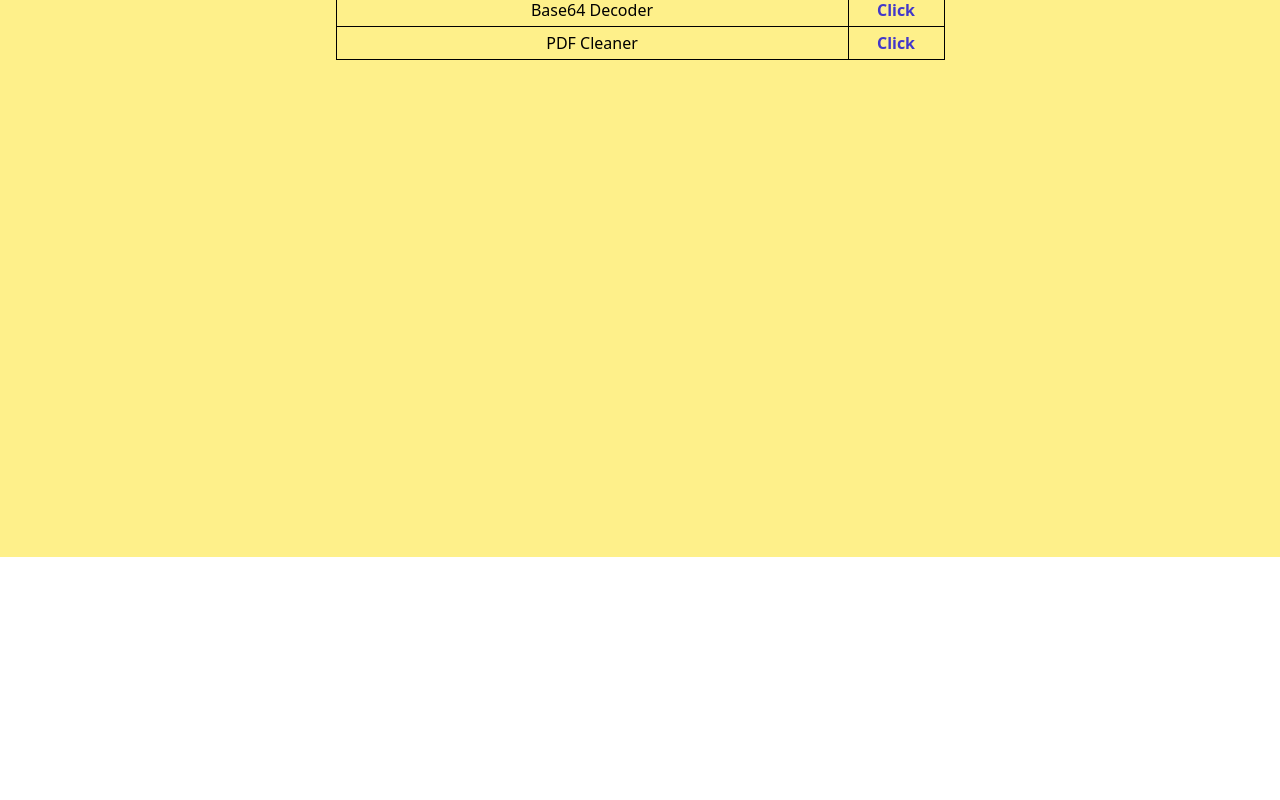
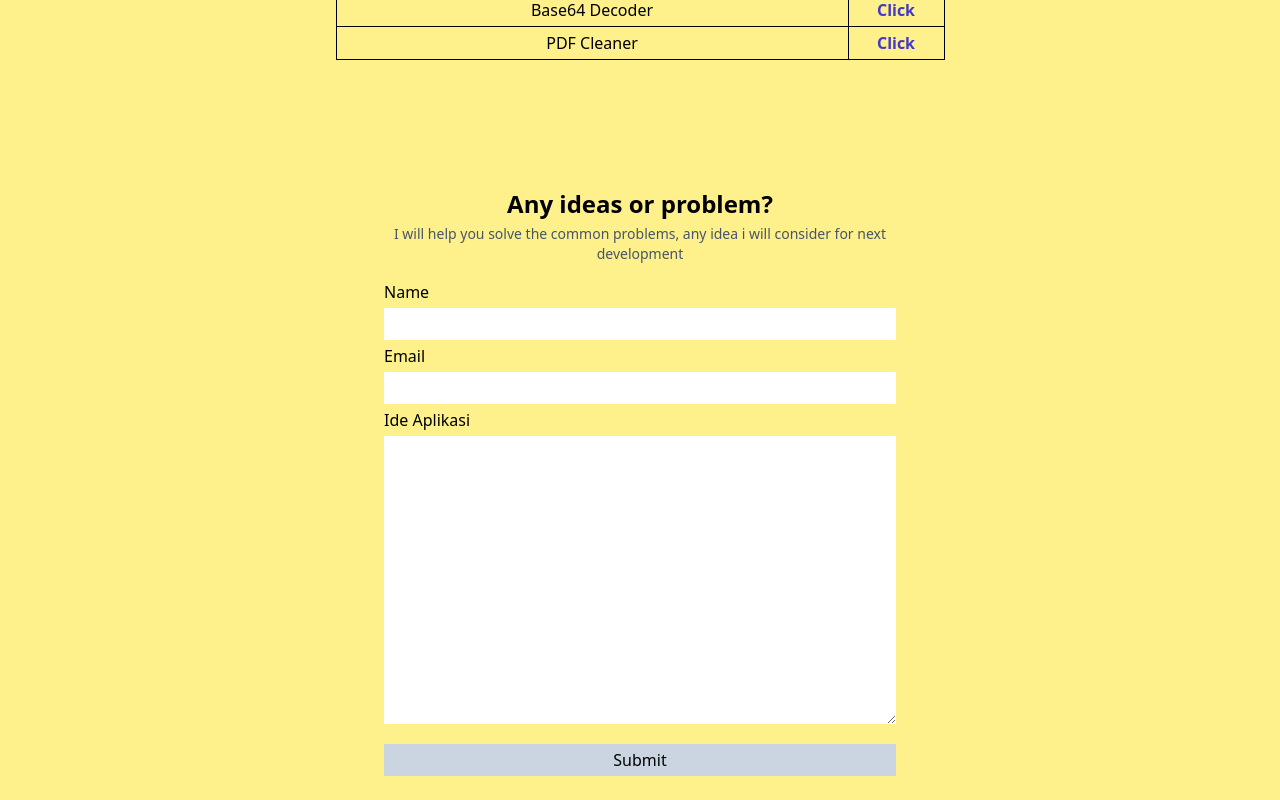
Before and after one commit to hadhaz/cs-useful-tools, a Next.js app: page / in a window 1280 px wide. Shown: the part 243-1043 px from the top of the page. Before the commit the page ends 800 px from the top, so only its background shows below. Built offline with nearby package versions, Linux system fonts and the light colour scheme.

Commit message:
add form

```diff
--- /dev/null
+++ b/core/components/ContactForm.tsx
@@ -0,0 +1,129 @@
+import React, { useState, useRef } from "react";
+import Status from "./Status";
+
+export default function ContactForm() {
+  const [error, setError] = useState<string | null>(null);
+  const nameRef = useRef<HTMLInputElement>(null);
+  const emailRef = useRef<HTMLInputElement>(null);
+  const ideaRef = useRef<HTMLTextAreaElement>(null);
+
+  async function submitHandler(e: React.FormEvent<HTMLFormElement>) {
+    e.preventDefault();
+
+    const name = nameRef.current!.value;
+    const email = emailRef.current!.value;
+    const idea = ideaRef.current!.value;
+
+    if (name === "") {
+      setError("Please enter a valid name");
+      nameRef.current?.focus();
+      return;
+    }
+
+    if (email === "" || !validateEmail(email)) {
+      setError("Please enter a valid email");
+      emailRef.current?.focus();
+      return;
+    }
+
+    if (!validateIdea(idea)) {
+      setError("Please enter minimum 4 words and maximum 100 words");
+      ideaRef.current?.focus();
+      return;
+    }
+
+    await fetch("/api/email", {
+      method: "POST",
+      body: JSON.stringify({
+        name,
+        email,
+        idea,
+      }),
+      headers: {
+        "Content-Type": "application/json",
+      },
+    });
+
+    nameRef.current!.value = "";
+    emailRef.current!.value = "";
+    ideaRef.current!.value = "";
+  }
+
+  function reset() {
+    setError(null);
+  }
+
+  return (
+    <>
+      {error !== "" && error && (
+        <div className='flex flex-col gap-1 relative top-0 min-h-10 h-fit py-1 text-center font-semibold text-slate-100 mt-4 bg-red-500'>
+          {error}
+        </div>
+      )}
+      <form
+        onSubmit={submitHandler}
+        className='flex w-full mt-4 flex-col gap-1'
+      >
+        <div className='flex flex-col gap-1'>
+          <label htmlFor='name'>Name</label>
+          <input
+            onChange={() => {
+              reset();
+            }}
+            ref={nameRef}
+            type='text'
+            id='name'
+            name='name'
+            className='outline-none py-1 px-2'
+          />
+        </div>
+        <div className='flex flex-col gap-1'>
+          <label htmlFor='email'>Email</label>
+          <input
+            onChange={() => {
+              reset();
+            }}
+            ref={emailRef}
+            type='email'
+            name='email'
+            id='email'
+            className='outline-none py-1 px-2'
+          />
+        </div>
+        <div className='flex flex-col gap-1'>
+          <label htmlFor='idea'>Ide Aplikasi</label>
+          <textarea
+            onChange={() => {
+              reset();
+            }}
+            ref={ideaRef}
+            name='idea'
+            id='idea'
+            className='h-72 outline-none px-2 py-1'
+          ></textarea>
+        </div>
+        <button
+          disabled={error === ""}
+          type='submit'
+          className='disable:bg-slate-100 disabled:hover:bg-slate-100 disabled:text-black disabled:cursor-not-allowed hover:bg-slate-500 hover:text-white  font-medium bg-slate-300 mt-4 py-1'
+        >
+          Submit
+        </button>
+      </form>
+    </>
+  );
+}
+
+function validateIdea(idea: string) {
+  // minimum 4 words
+  // maximum 200 words
+  const words = idea.split(" ");
+  if (words.length < 4) return false;
+  if (words.length > 200) return false;
+  return true;
+}
+
+function validateEmail(email: string) {
+  const re = /\S+@\S+\.\S+/;
+  return re.test(email);
+}
--- /dev/null
+++ b/core/utils/email.ts
@@ -0,0 +1,23 @@
+import Mail from "nodemailer/lib/mailer";
+import nodemailer from "nodemailer";
+
+export const sendEmail = async (options: Mail.Options) => {
+  const transporter = nodemailer.createTransport({
+    host: process.env.NEXT_PUBLIC_HOST,
+    port: Number(process.env.NEXT_PUBLIC_PORT),
+    auth: {
+      user: process.env.NEXT_PUBLIC_EMAIL,
+      pass: process.env.NEXT_PUBLIC_PASSWORD,
+    },
+    secure: true
+  });
+
+  const mailOptions = {
+    from: options.from,
+    to: options.to,
+    subject: options.subject,
+    text: options.text,
+  };
+
+  await transporter.sendMail(mailOptions);
+};
--- a/package.json
+++ b/package.json
@@ -6,7 +6,8 @@
     "dev": "next dev",
     "build": "next build",
     "start": "next start",
-    "lint": "next lint"
+    "lint": "next lint",
+    "next": "next"
   },
   "dependencies": {
     "@reduxjs/toolkit": "^1.9.1",
@@ -19,12 +20,14 @@
     "framer": "^2.2.1",
     "motion": "^10.15.3",
     "next": "13.0.6",
+    "nodemailer": "^6.8.0",
     "react": "18.2.0",
     "react-dom": "18.2.0",
     "react-redux": "^8.0.5",
     "typescript": "4.9.4"
   },
   "devDependencies": {
+    "@types/nodemailer": "^6.4.6",
     "autoprefixer": "^10.4.13",
     "postcss": "^8.4.19",
     "tailwindcss": "^3.2.4"
--- /dev/null
+++ b/pages/api/email.ts
@@ -0,0 +1,23 @@
+// create email contact form handler
+import { NextApiRequest, NextApiResponse } from "next";
+import { sendEmail } from "../../core/utils/email";
+
+export const email = async (req: NextApiRequest, res: NextApiResponse) => {
+  const { name, email, idea } = req.body;
+
+  try {
+    await sendEmail({
+      from: email,
+      to: [process.env.NEXT_PUBLIC_EMAIL, email],
+      subject: "New idea from " + name,
+      text: idea,
+    });
+    res.status(200).json({ message: "Message sent successfully!" });
+  } catch (error) {
+    res.status(500).json({ message: "Something went wrong.", error });
+  }
+};
+
+// Path: utils/email.ts
+
+export default email;
--- a/pages/index.tsx
+++ b/pages/index.tsx
@@ -3,9 +3,11 @@ import useMinHeight from "../core/hooks/useMinHeight";
 import data from "../core/data/app-list.json";
 
 import Seo from "../core/components/SEO";
+import ContactForm from "../core/components/ContactForm";
 
 export default function Home() {
   const [clearence, upper, lower] = useMinHeight();
+
   return (
     <div
       style={{ minHeight: clearence }}
@@ -38,6 +40,12 @@ export default function Home() {
           ))}
         </tbody>
       </table>
+
+      <div className="lg:w-[40%] w-[80%] mx-auto mt-32 mb-6">
+        <h1 className="text-center text-2xl font-semibold">Any ideas or problem?</h1>
+        <p className="text-sm text-center text-slate-600 mt-1">I will help you solve the common problems, any idea i will consider for next development</p>
+        <ContactForm />
+      </div>
     </div>
   );
 }
```
Also changed, not shown: 1 other file (tests, documents, lock files or other folders).
